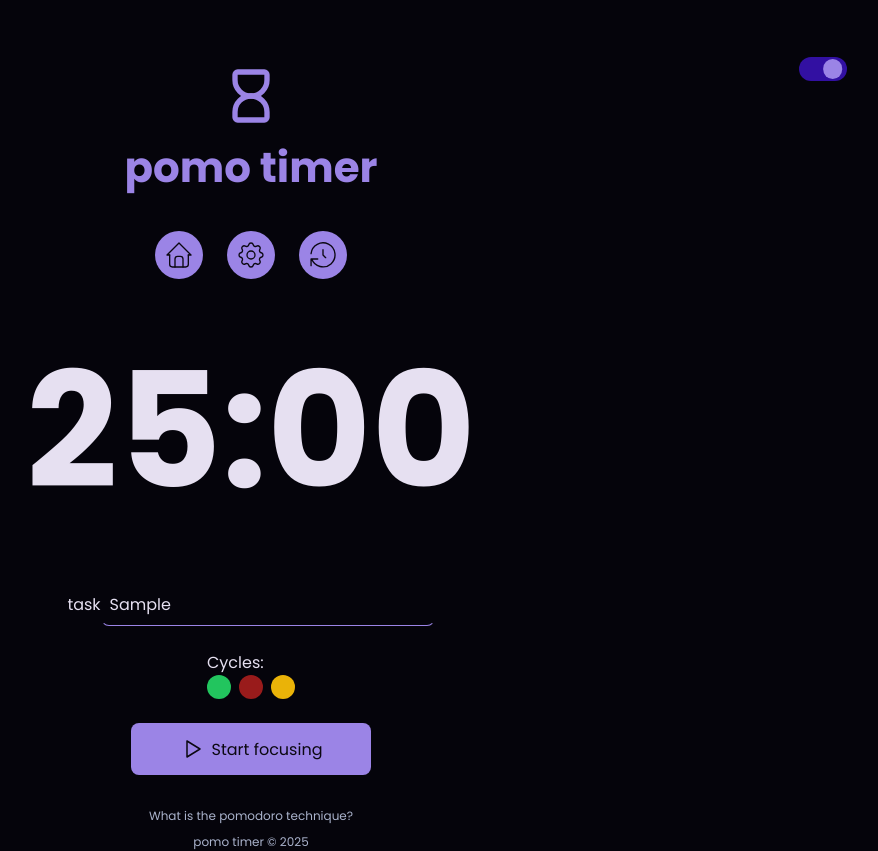
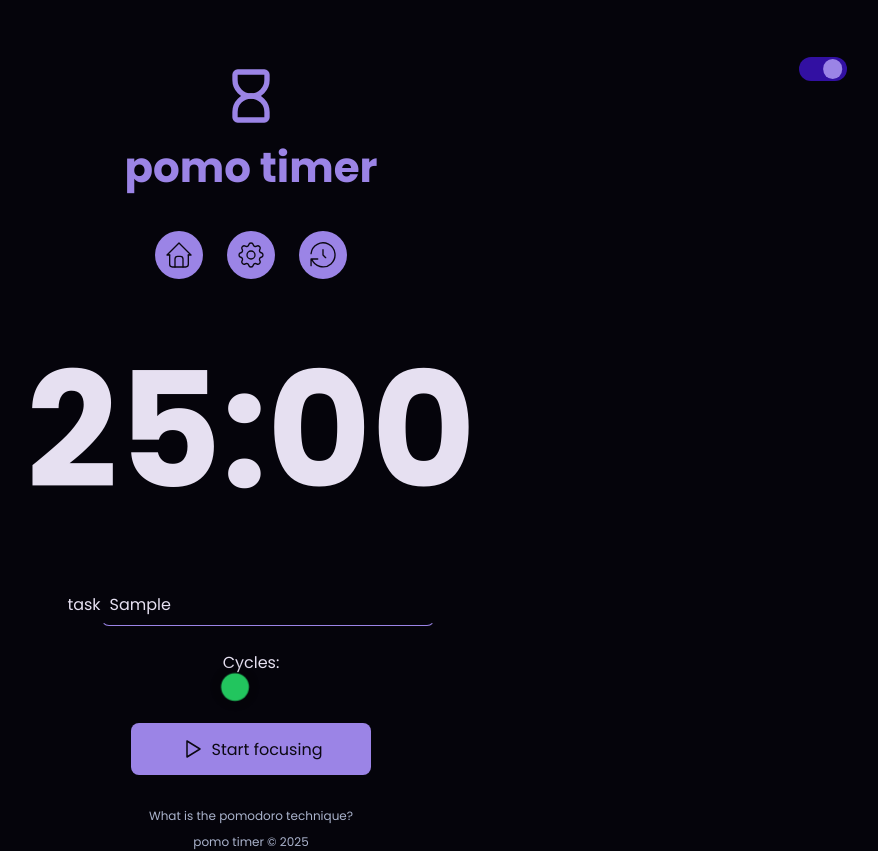
Before and after one commit to raory1/pomodoro, a React (Vite) app: page / in a window 1280 px wide. Both pictures are taken after typing "Sample" into the empty fields and a click on the button "Start focusing". Shown: the whole page, without its empty margins (389-1267 px from the left). Built offline with nearby package versions, Linux system fonts and the light colour scheme.

Commit message:
feat: update CycleTimeline dynamically

```diff
--- a/src/components/CycleTimeline/index.tsx
+++ b/src/components/CycleTimeline/index.tsx
@@ -1,14 +1,30 @@
+import { useTaskContext } from '../../contexts/TaskContex/useTaskContext';
+import { getNextCycle } from '../utils/getNextCycle';
+import { getNextCycleType } from '../utils/getNextCycleType';
 import styles from './styles.module.css';
 
 export function CycleTimeline() {
+  const { state } = useTaskContext();
+
+  const cycleStep = Array.from({ length: state.currentCycle });
+
   return (
     <div className={styles.container}>
       <span>Cycles:</span>
 
       <div className={styles.cycle}>
-        <div className={`${styles.dot} ${styles.work}`}></div>
-        <div className={`${styles.dot} ${styles.shortRest}`}></div>
-        <div className={`${styles.dot} ${styles.longRest}`}></div>
+        {cycleStep.map((_, index) => {
+          const nextCycle = getNextCycle(index);
+          const nextCycleType = getNextCycleType(nextCycle);
+          return (
+            <span
+              className={`${styles.dot} ${styles[nextCycleType]}`}
+              key={`${nextCycleType}_${nextCycle}`}
+              aria-label="Indicador de ciclo"
+              title="Indicador de ciclo"
+            ></span>
+          );
+        })}
       </div>
     </div>
   );
--- a/src/components/CycleTimeline/styles.module.css
+++ b/src/components/CycleTimeline/styles.module.css
@@ -6,7 +6,13 @@
 
 .cycle {
   display: flex;
-  gap: .8rem;
+  gap: 0.8rem;
+}
+
+.cycle .dot:last-child {
+  box-shadow: 0 0 0 0 rgba(0, 0, 0, 1);
+  transform: scale(1);
+  animation: pulse 2s infinite;
 }
 
 .dot {
@@ -20,10 +26,27 @@
   background-color: var(--success);
 }
 
-.shortRest {
+.shortBreak {
   background-color: var(--error);
 }
 
-.longRest {
+.longBreak {
   background-color: var(--warning);
 }
+
+@keyframes pulse {
+  0% {
+    transform: scale(0.9);
+    box-shadow: 0 0 0 0 rgba(0, 0, 0, 0.7);
+  }
+
+  70% {
+    transform: scale(1.2);
+    box-shadow: 0 0 0 10px rgba(0, 0, 0, 0);
+  }
+
+  100% {
+    transform: scale(0.9);
+    box-shadow: 0 0 0 0 rgba(0, 0, 0, 0);
+  }
+}
--- a/src/components/MainForm/index.tsx
+++ b/src/components/MainForm/index.tsx
@@ -64,9 +64,12 @@ export function MainForm() {
           // onChange={(e) => setTaskName(e.target.value)}
         />
       </div>
-      <div className="formRow">
-        <CycleTimeline />
-      </div>
+      {state.currentCycle != 0 && (
+        <div className="formRow">
+          <CycleTimeline />
+        </div>
+      )}
+
       <div className="formRow">
         <Button
           title={'Start focusing'}
--- a/src/contexts/TaskContex/initialTaskState.ts
+++ b/src/contexts/TaskContex/initialTaskState.ts
@@ -3,7 +3,7 @@ import type { TaskStateModel } from '../../models/TaskStateModel';
 export const initialState: TaskStateModel = {
   tasks: [],
   secondsRemaining: 0,
-  formattedSecondsRemaining: '00:01',
+  formattedSecondsRemaining: '00:00',
   activeTask: null,
   currentCycle: 0,
   config: {
```
